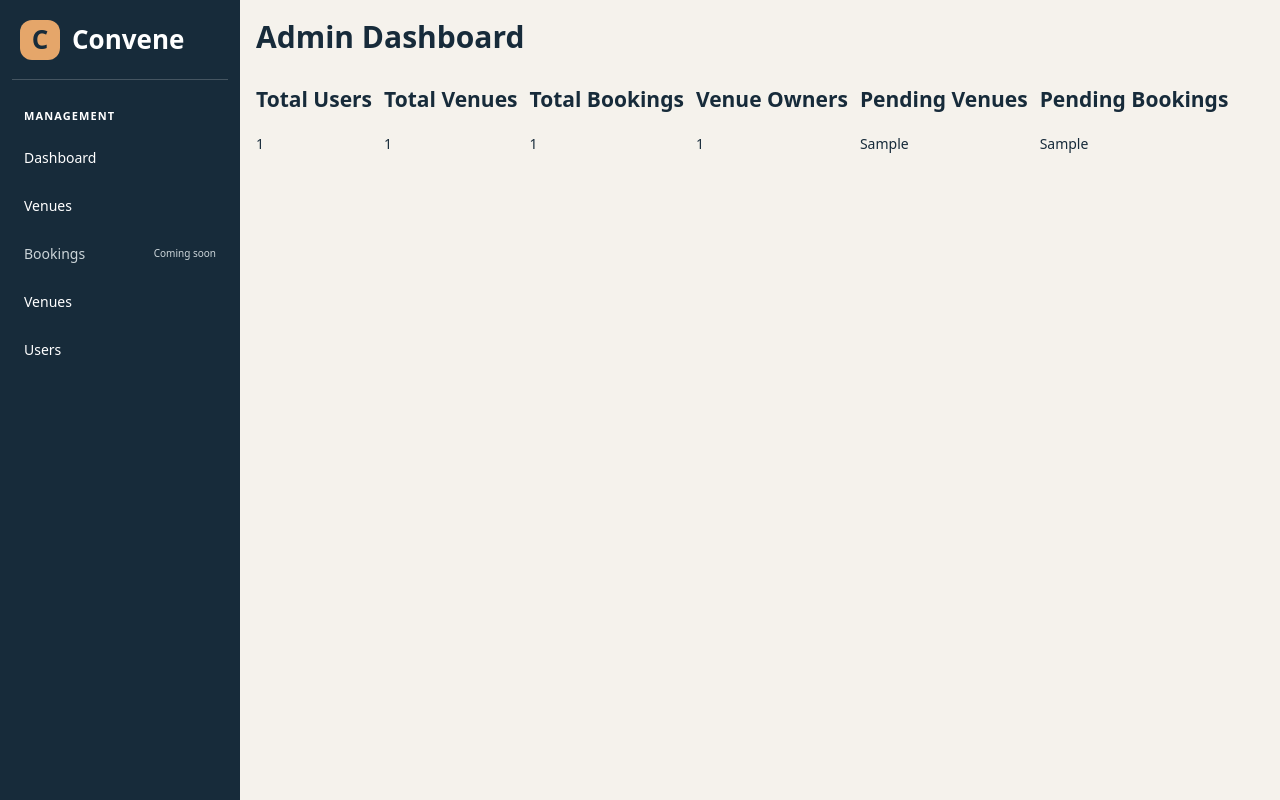
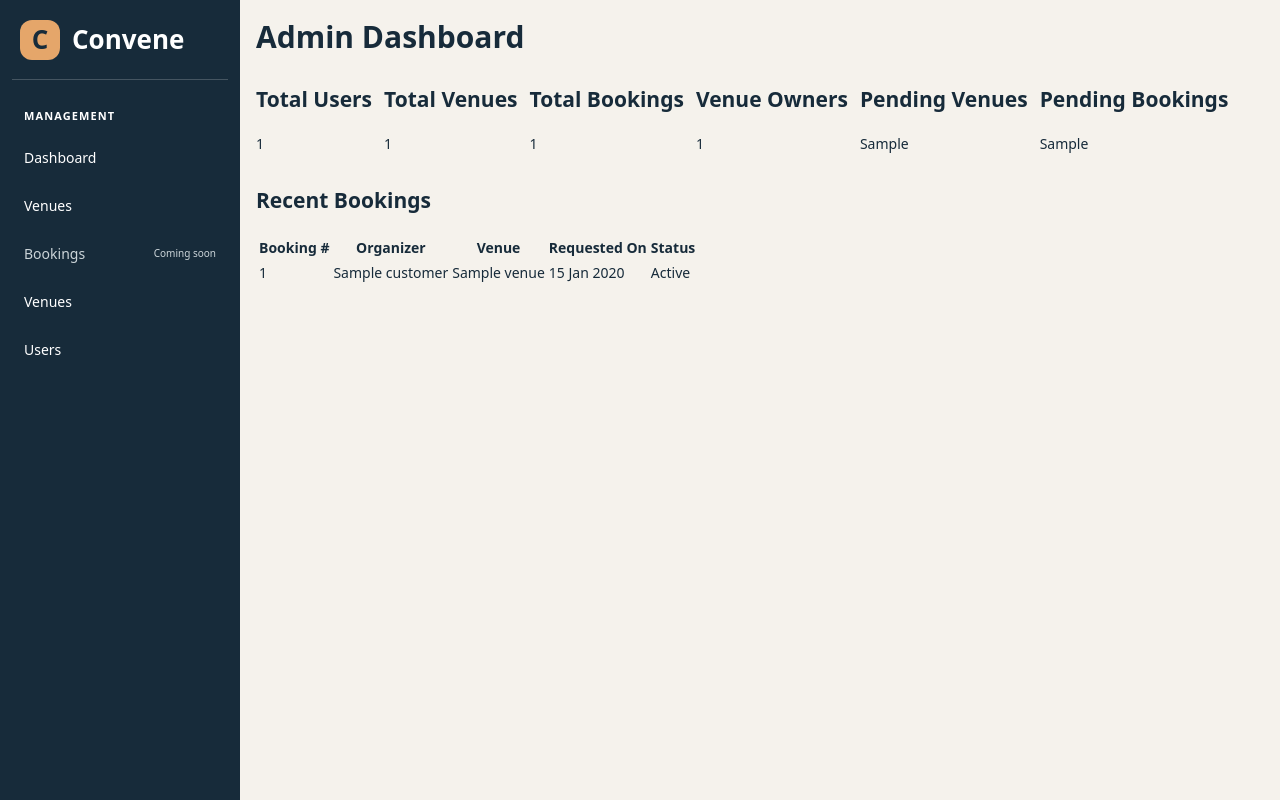
Before and after one commit to alzghoulraghad151/Booking-Venue, a Laravel app: template resources/views/admin/dashboard.blade.php in a window 1280 px wide. Run offline with Laravel 12, Linux system fonts and the light colour scheme; the template is opened without the code that fills it: most values are stand-ins (such as "Sample title", 1, 10 or a date in 2020).

Commit message:
Show recent bookings on the admin dashboard

```diff
--- a/resources/views/admin/dashboard.blade.php
+++ b/resources/views/admin/dashboard.blade.php
@@ -33,6 +33,39 @@
           <h2>Pending Bookings</h2>
           <p>{{ $pendingBookings }}</p>
         </article>
+
     </div>
 
+    <section>
+        <h2>Recent Bookings</h2>
+
+        <table>
+            <thead>
+                <tr>
+                    <th scope="col">Booking #</th>
+                    <th scope="col">Organizer</th>
+                    <th scope="col">Venue</th>
+                    <th scope="col">Requested On</th>
+                    <th scope="col">Status</th>
+                </tr>
+            </thead>
+            <tbody>
+                @forelse ($recentBookings as $booking)
+                    <tr>
+                        <td>{{ $booking->id }}</td>
+                        <td>{{ $booking->customer?->name ?? '—' }}</td>
+                        <td>{{ $booking->venue?->name ?? '—' }}</td>
+                        <td>{{ $booking->created_at?->format('d M Y') ?? '—' }}</td>
+                        <td>{{ ucfirst($booking->status) }}</td>
+                    </tr>
+                @empty
+                    <tr>
+                        <td colspan="5">No bookings yet.</td>
+                    </tr>
+                @endforelse
+            </tbody>
+        </table>
+    </section>
+
+
 @endsection
```
Also changed, not shown: app/Http/Controllers/Admin/AdminDashboardController.php (+8 -1 lines).
